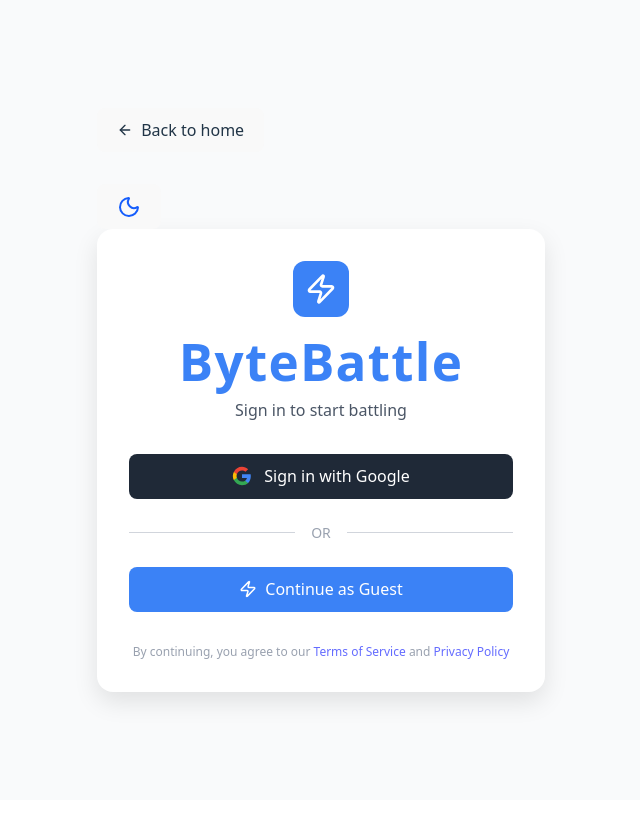
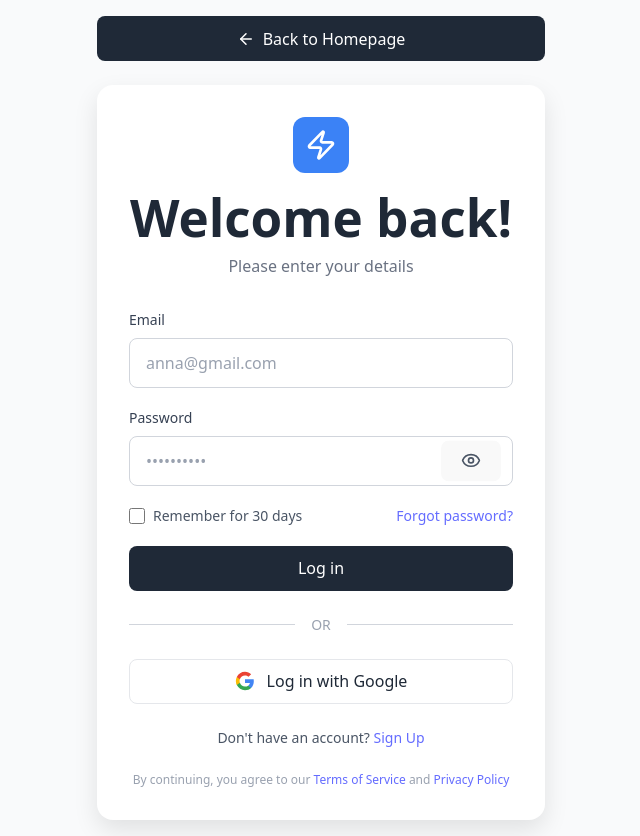
Before and after one commit to srishtiraghava/B.Y.T.E-BATTLE, a React (Vite) app: page /login in a window 1280 px wide. Shown: the whole page, without its empty margins (319-959 px from the left). Before the commit the page ends 800 px from the top, so only its background shows below. Built offline with nearby package versions, Linux system fonts and the light colour scheme.

Commit message:
login page changed and ThemeContext.jsx added

```diff
--- a/src/App.jsx
+++ b/src/App.jsx
@@ -4,15 +4,18 @@ import './index.css'
 import { BrowserRouter as Router, Routes, Route } from 'react-router-dom'
 import ByteBattleHomepage from './components/ByteBattleHomepage.jsx'
 import Login from './components/Login.jsx'
+import { ThemeProvider } from './components/ThemeContext.jsx'
 
 function App() {
   return (
+    <ThemeProvider>
       <Router>
         <Routes>
           <Route path="/" element={<ByteBattleHomepage />} />
           <Route path="/login" element={<Login />} />
         </Routes>
       </Router>
+    </ThemeProvider>
   )
 }
 
--- a/src/components/ByteBattleHomepage.jsx
+++ b/src/components/ByteBattleHomepage.jsx
@@ -1,16 +1,15 @@
+import { useTheme } from './ThemeContext';
 import React, { useState, useEffect } from 'react';
 import { Moon, Sun, Menu, Swords, Zap, Trophy } from 'lucide-react';
-import { useNavigate } from 'react-router-dom'
+import { useNavigate } from 'react-router-dom';
 
 const TITLE = ['B', '.', 'Y', '.', 'T', '.', 'E', ' ', 'B', 'A', 'T', 'T', 'L', 'E'];
 
 const ByteBattleHomepage = () => {
-  const [isDark, setIsDark] = useState(false);
   const [visibleLetters, setVisibleLetters] = useState([]);
   const [timeLeft, setTimeLeft] = useState(255);
-  const navigate = useNavigate()
-
-
+  const { isDark, toggleTheme } = useTheme(); // FIXED: Correct destructuring
+  const navigate = useNavigate();
 
   /* LETTER ANIMATION */
   useEffect(() => {
@@ -72,16 +71,16 @@ const ByteBattleHomepage = () => {
             </a>
           ))}
 
-          {/* THEME TOGGLER — FIXED */}
+          {/* THEME TOGGLER */}
           <button
-            onClick={() => setIsDark(!isDark)}
-            className="p-2 rounded-lg hover:bg-gray-200 dark:hover:bg-gray-800"
+            onClick={toggleTheme}
+            className="p-2 rounded-lg border transition-colors"
+            style={{
+              backgroundColor: isDark ? '#374151' : '#fff',
+              borderColor: isDark ? '#4B5563' : '#E5E7EB'
+            }}
           >
-            {isDark ? (
-              <Sun className="text-yellow-400" />
-            ) : (
-              <Moon className="text-blue-600" />
-            )}
+            {isDark ? <Sun size={20} className="text-yellow-400" /> : <Moon size={20} className="text-gray-700" />}
           </button>
 
           <button className="px-6 py-2 bg-gray-900 text-white rounded-lg" onClick={() => navigate('/login')}>
@@ -91,8 +90,6 @@ const ByteBattleHomepage = () => {
           <Menu className="md:hidden" />
         </div>
       </nav>
-
-
 
       {/* HERO */}
       <main className="text-center py-20">
@@ -126,7 +123,6 @@ const ByteBattleHomepage = () => {
         </button>
 
         <div className="mt-8 flex justify-center gap-4">
-
           {/* Start Battle – theme based */}
           <button
             className={`px-8 py-3 rounded-xl text-white font-semibold flex items-center gap-2
@@ -142,7 +138,6 @@ const ByteBattleHomepage = () => {
             <Trophy className="w-5 h-5" />
             <span>View Rules</span>
           </button>
-
         </div>
 
       </main>
--- a/src/components/Login.jsx
+++ b/src/components/Login.jsx
@@ -1,10 +1,26 @@
 import React, { useState } from 'react';
-import { Moon, Sun, ArrowLeft, Zap } from 'lucide-react';
-import { useNavigate } from 'react-router-dom'
+import { Zap, Eye, EyeOff, ArrowLeft } from 'lucide-react';
+import { useNavigate } from 'react-router-dom';
+import { useTheme } from './ThemeContext';
 
 const Login = () => {
-  const [isDark, setIsDark] = useState(false);
+  const { isDark } = useTheme();
+  const [loading, setLoading] = useState(false);
+  const [showPassword, setShowPassword] = useState(false);
+  const [email, setEmail] = useState('');
+  const [password, setPassword] = useState('');
+  const [rememberMe, setRememberMe] = useState(false);
   const navigate = useNavigate();
+
+  const handleLogin = (e) => {
+    e.preventDefault();
+    setLoading(true);
+    setTimeout(() => {
+      alert("Login successful!");
+      setLoading(false);
+      // navigate('/'); // Redirect to home after login
+    }, 1000);
+  };
 
   const handleGoogleLogin = () => {
     alert("Redirecting to Google Login...");
@@ -12,27 +28,20 @@ const Login = () => {
 
   return (
     <div className={`min-h-screen flex items-center justify-center p-4 transition-colors duration-300 ${isDark ? 'bg-gray-900' : 'bg-gray-50'}`}>
+      <div className="w-full max-w-md">
 
-      <div className="w-full max-w-md">
-        {/* Back button */}
-       <button
-  className={`flex items-center gap-2 mb-8 text-sm font-medium transition-opacity hover:opacity-70 ${isDark ? 'text-white-400' : 'text-white-600'}`}
-  onClick={() => navigate('/')}
->
-  <ArrowLeft size={16} />
-  Back to home
-</button>
-{/* THEME TOGGLER — FIXED */}
-          <button
-            onClick={() => setIsDark(!isDark)}
-            className="p-2 rounded-lg hover:bg-gray-200 dark:hover:bg-gray-800"
-          >
-            {isDark ? (
-              <Sun className="text-yellow-400" />
-            ) : (
-              <Moon className="text-blue-600" />
-            )}
-          </button>
+        {/* Back to Homepage Button */}
+        <button
+          onClick={() => navigate('/')}
+          className="w-full flex items-center justify-center gap-2 mb-6 py-3 px-4 rounded-lg font-semibold transition-all active:scale-95 hover:opacity-90"
+          style={{
+            backgroundColor: isDark ? '#10B981' : '#1F2937',
+            color: '#fff'
+          }}
+        >
+          <ArrowLeft size={18} />
+          Back to Homepage
+        </button>
 
         {/* Main Card */}
         <div
@@ -55,25 +64,135 @@ const Login = () => {
 
             {/* Title */}
             <h1
-              className="text-3xl font-bold mb-2 tracking-wide"
+              className="text-3xl font-bold mb-2"
               style={{
-                color: isDark ? '#F87171' : '#3B82F6'
+                color: isDark ? '#F87171' : '#1F2937'
               }}
             >
-              ByteBattle
+              Welcome back!
             </h1>
-            <p className={isDark ? 'text-gray-400' : 'text-gray-600'}>
-              Sign in to start battling
+            <p className={isDark ? 'text-gray-400' : 'text-gray-500'}>
+              Please enter your details
             </p>
+          </div>
+
+          {/* Login Form */}
+          <form onSubmit={handleLogin} className="space-y-5">
+            {/* Email Input */}
+            <div>
+              <label
+                htmlFor="email"
+                className={`block text-sm font-medium mb-2 ${isDark ? 'text-gray-300' : 'text-gray-700'}`}
+              >
+                Email
+              </label>
+              <input
+                id="email"
+                type="email"
+                value={email}
+                onChange={(e) => setEmail(e.target.value)}
+                placeholder="anna@gmail.com"
+                required
+                className={`w-full px-4 py-3 rounded-lg border transition-colors ${
+                  isDark
+                    ? 'bg-gray-800 border-gray-700 text-white placeholder-gray-500'
+                    : 'bg-white border-gray-300 text-gray-900 placeholder-gray-400'
+                } focus:outline-none focus:ring-2 focus:ring-blue-500`}
+              />
+            </div>
+
+            {/* Password Input */}
+            <div>
+              <label
+                htmlFor="password"
+                className={`block text-sm font-medium mb-2 ${isDark ? 'text-gray-300' : 'text-gray-700'}`}
+              >
+                Password
+              </label>
+              <div className="relative">
+                <input
+                  id="password"
+                  type={showPassword ? 'text' : 'password'}
+                  value={password}
+                  onChange={(e) => setPassword(e.target.value)}
+                  placeholder="••••••••••"
+                  required
+                  className={`w-full px-4 py-3 pr-12 rounded-lg border transition-colors ${
+                    isDark
+                      ? 'bg-gray-800 border-gray-700 text-white placeholder-gray-500'
+                      : 'bg-white border-gray-300 text-gray-900 placeholder-gray-400'
+                  } focus:outline-none focus:ring-2 focus:ring-blue-500`}
+                />
+                <button
+                  type="button"
+                  onClick={() => setShowPassword(!showPassword)}
+                  className={`absolute right-3 top-1/2 -translate-y-1/2 p-1 hover:opacity-70 transition-opacity ${
+                    isDark ? 'text-gray-300' : 'text-gray-600'
+                  }`}
+                >
+                  {showPassword ? <EyeOff size={20} /> : <Eye size={20} />}
+                </button>
+              </div>
+            </div>
+
+            {/* Remember Me & Forgot Password */}
+            <div className="flex items-center justify-between">
+              <label className="flex items-center gap-2 cursor-pointer">
+                <input
+                  type="checkbox"
+                  checked={rememberMe}
+                  onChange={(e) => setRememberMe(e.target.checked)}
+                  className="w-4 h-4 rounded border-gray-300 text-blue-600 focus:ring-blue-500"
+                />
+                <span className={`text-sm ${isDark ? 'text-gray-400' : 'text-gray-600'}`}>
+                  Remember for 30 days
+                </span>
+              </label>
+              <a
+                href="#"
+                className={`text-sm ${isDark ? 'text-blue-400 hover:text-blue-300' : 'text-blue-600 hover:text-blue-700'}`}
+              >
+                Forgot password?
+              </a>
+            </div>
+
+            {/* Login Button */}
+            <button
+              type="submit"
+              disabled={loading}
+              className="w-full flex items-center justify-center gap-2 py-3 px-4 rounded-lg font-semibold transition-all active:scale-95 hover:opacity-90 disabled:opacity-50 disabled:cursor-not-allowed"
+              style={{
+                backgroundColor: isDark ? '#374151' : '#1F2937',
+                color: '#fff'
+              }}
+            >
+              {loading ? (
+                <>
+                  <div className="w-5 h-5 border-2 border-white border-t-transparent rounded-full animate-spin"></div>
+                  Signing in...
+                </>
+              ) : (
+                'Log in'
+              )}
+            </button>
+          </form>
+
+          {/* Divider */}
+          <div className="flex items-center gap-4 my-6">
+            <div className={`flex-1 h-px ${isDark ? 'bg-gray-700' : 'bg-gray-300'}`}></div>
+            <span className={`text-sm ${isDark ? 'text-gray-500' : 'text-gray-400'}`}>OR</span>
+            <div className={`flex-1 h-px ${isDark ? 'bg-gray-700' : 'bg-gray-300'}`}></div>
           </div>
 
           {/* Google Sign In Button */}
           <button
             onClick={handleGoogleLogin}
+            type="button"
             className="w-full flex items-center justify-center gap-3 py-3 px-4 rounded-lg font-semibold transition-all active:scale-95 hover:opacity-90"
             style={{
-              backgroundColor: isDark ? '#374151' : '#1F2937',
-              color: '#fff'
+              backgroundColor: isDark ? '#4B5563' : '#fff',
+              color: isDark ? '#fff' : '#1F2937',
+              border: isDark ? 'none' : '1px solid #E5E7EB'
             }}
           >
             <svg width="20" height="20" viewBox="0 0 24 24" fill="none">
@@ -82,31 +201,22 @@ const Login = () => {
               <path d="M5.84 14.09c-.22-.66-.35-1.36-.35-2.09s.13-1.43.35-2.09V7.07H2.18C1.43 8.55 1 10.22 1 12s.43 3.45 1.18 4.93l2.85-2.22.81-.62z" fill="#FBBC05"/>
               <path d="M12 5.38c1.62 0 3.06.56 4.21 1.64l3.15-3.15C17.45 2.09 14.97 1 12 1 7.7 1 3.99 3.47 2.18 7.07l3.66 2.84c.87-2.6 3.3-4.53 6.16-4.53z" fill="#EA4335"/>
             </svg>
-            Sign in with Google
+            Log in with Google
           </button>
 
-
-          {/* Divider */}
-          <div className="flex items-center gap-4 my-6">
-            <div className={`flex-1 h-px ${isDark ? 'bg-gray-700' : 'bg-gray-300'}`}></div>
-            <span className={`text-sm ${isDark ? 'text-gray-500' : 'text-gray-400'}`}>OR</span>
-            <div className={`flex-1 h-px ${isDark ? 'bg-gray-700' : 'bg-gray-300'}`}></div>
-          </div>
-
-          {/* Quick Battle Button */}
-          <button
-            className="w-full py-3 px-4 rounded-lg font-semibold transition-all active:scale-95 hover:opacity-90 flex items-center justify-center gap-2"
-            style={{
-              backgroundColor: isDark ? '#10B981' : '#3B82F6',
-              color: '#fff'
-            }}
-          >
-            <Zap size={18} />
-            Continue as Guest
-          </button>
+          {/* Sign Up Link */}
+          <p className={`mt-6 text-center text-sm ${isDark ? 'text-gray-400' : 'text-gray-600'}`}>
+            Don't have an account?{' '}
+            <a
+              href="#"
+              className={`font-semibold ${isDark ? 'text-blue-400 hover:text-blue-300' : 'text-blue-600 hover:text-blue-700'}`}
+            >
+              Sign Up
+            </a>
+          </p>
 
           {/* Footer */}
-          <p className={`mt-8 text-center text-xs ${isDark ? 'text-gray-500' : 'text-gray-400'}`}>
+          <p className={`mt-6 text-center text-xs ${isDark ? 'text-gray-500' : 'text-gray-400'}`}>
             By continuing, you agree to our{' '}
             <a href="#" className="underline hover:opacity-70">Terms of Service</a>
             {' '}and{' '}
--- /dev/null
+++ b/src/components/ThemeContext.jsx
@@ -0,0 +1,34 @@
+import React, { createContext, useContext, useState, useEffect } from 'react';
+
+const ThemeContext = createContext();
+
+export const useTheme = () => {
+  const context = useContext(ThemeContext);
+  if (!context) {
+    throw new Error('useTheme must be used within a ThemeProvider');
+  }
+  return context;
+};
+
+export const ThemeProvider = ({ children }) => {
+  const [isDark, setIsDark] = useState(() => {
+    // Check localStorage for saved theme preference
+    const saved = localStorage.getItem('theme');
+    return saved === 'dark';
+  });
+
+  useEffect(() => {
+    // Save theme preference to localStorage
+    localStorage.setItem('theme', isDark ? 'dark' : 'light');
+  }, [isDark]);
+
+  const toggleTheme = () => {
+    setIsDark(prev => !prev);
+  };
+
+  return (
+    <ThemeContext.Provider value={{ isDark, toggleTheme }}>
+      {children}
+    </ThemeContext.Provider>
+  );
+};
```
Lines whose indentation alone changed are shown as unchanged.
